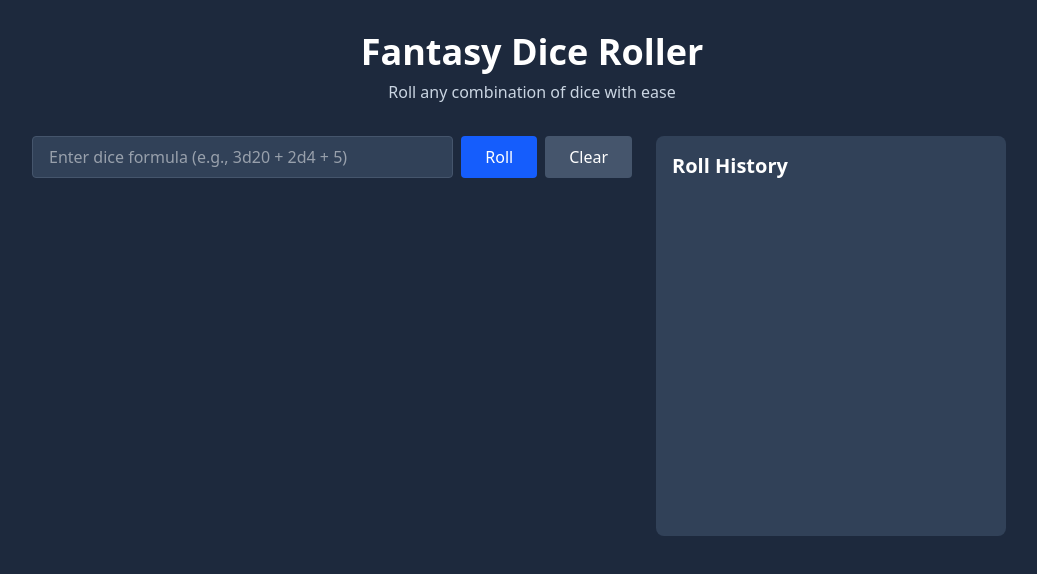
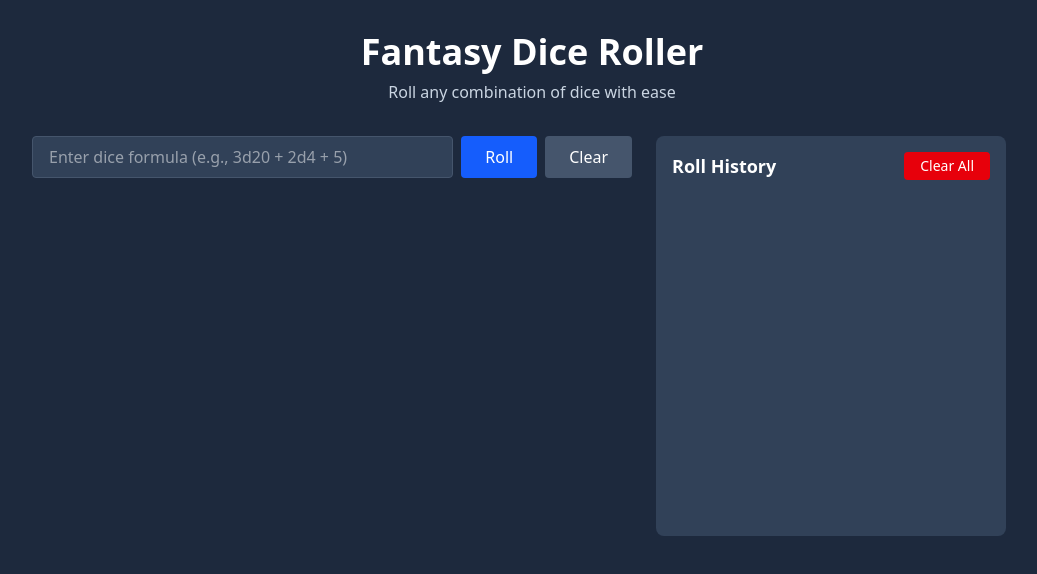
Before and after one commit to djmorton42/rollomancer, a React (Vite) app: page / in a window 1280 px wide. Shown: the top 574 px of the page, without its empty margins (108-1145 px from the left). Built offline with nearby package versions, Linux system fonts and the light colour scheme.

Commit message:
Add Clear All button to history

```diff
--- a/src/App.tsx
+++ b/src/App.tsx
@@ -38,6 +38,10 @@ function App() {
     setRollHistory(prev => prev.filter(entry => entry.id !== id))
   }
 
+  const handleClearAll = () => {
+    setRollHistory([]); // Clear all history entries
+  };
+
   return (
     <div className="min-h-screen bg-slate-800 text-white">
       <div className="p-8">
@@ -57,6 +61,7 @@ function App() {
                 rolls={rollHistory}
                 onReroll={handleReroll}
                 onClearEntry={handleClearHistoryEntry}
+                onClearAll={handleClearAll}
               />
             </div>
           </main>
--- a/src/components/RollHistory.tsx
+++ b/src/components/RollHistory.tsx
@@ -5,12 +5,21 @@ interface RollHistoryProps {
   rolls: Array<RollResult & { id: number }>
   onReroll: (formula: string) => void
   onClearEntry: (id: number) => void
+  onClearAll: () => void
 }
 
-export function RollHistory({ rolls, onReroll, onClearEntry }: RollHistoryProps) {
+export function RollHistory({ rolls, onReroll, onClearEntry, onClearAll }: RollHistoryProps) {
   return (
     <div className="bg-slate-700 rounded-lg p-4 min-h-[400px]">
-      <h2 className="text-xl font-bold mb-4">Roll History</h2>
+      <div className="flex justify-between items-center mb-4">
+        <h2 className="text-lg font-bold">Roll History</h2>
+        <button
+          onClick={onClearAll}
+          className="px-4 py-1 text-sm bg-red-600 hover:bg-red-700 text-white rounded transition-colors"
+        >
+          Clear All
+        </button>
+      </div>
       <div className="space-y-2 max-h-[600px] overflow-y-auto">
         <AnimatePresence mode="popLayout">
           {rolls.map((roll) => (
@@ -53,7 +62,7 @@ export function RollHistory({ rolls, onReroll, onClearEntry }: RollHistoryProps)
               ] as unknown as AnimationProps['exit']}
               className="relative p-3 rounded group overflow-hidden"
             >
-              <div className="flex justify-between items-center">
+              <div className="flex justify-between items-center text-xs">
                 <span className="text-slate-300">{roll.formula}</span>
                 <span className="font-bold">{roll.total}</span>
               </div>
@@ -61,13 +70,13 @@ export function RollHistory({ rolls, onReroll, onClearEntry }: RollHistoryProps)
                 <div className="flex gap-2">
                   <button
                     onClick={() => onReroll(roll.formula)}
-                    className="px-3 py-1 text-sm bg-blue-600 hover:bg-blue-700 rounded transition-colors"
+                    className="px-3 py-1 text-xs bg-blue-600 hover:bg-blue-700 rounded transition-colors"
                   >
                     Reroll
                   </button>
                   <button
                     onClick={() => onClearEntry(roll.id)}
-                    className="px-3 py-1 text-sm bg-slate-600 hover:bg-slate-700 rounded transition-colors"
+                    className="px-3 py-1 text-xs bg-slate-600 hover:bg-slate-700 rounded transition-colors"
                   >
                     Clear
                   </button>
```
